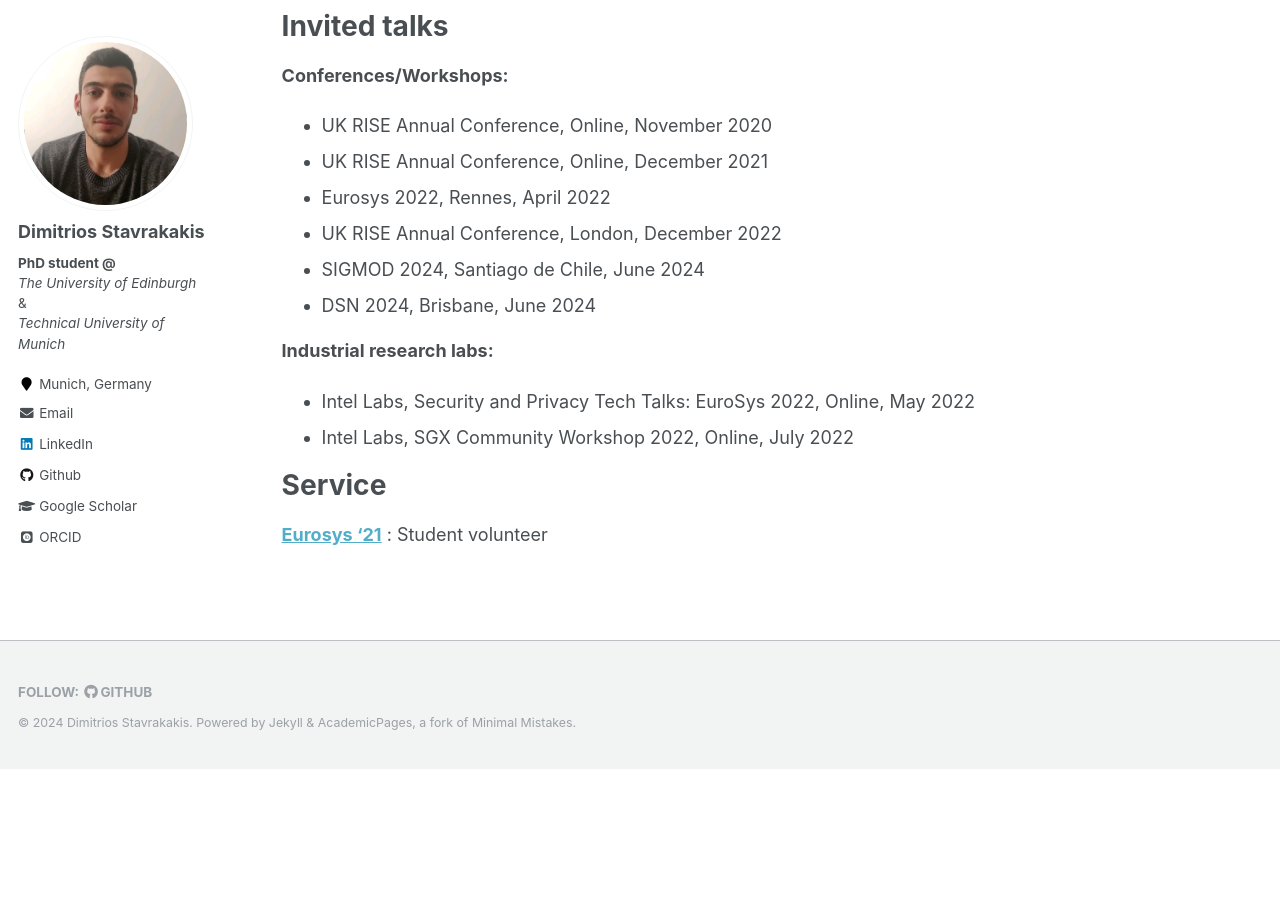
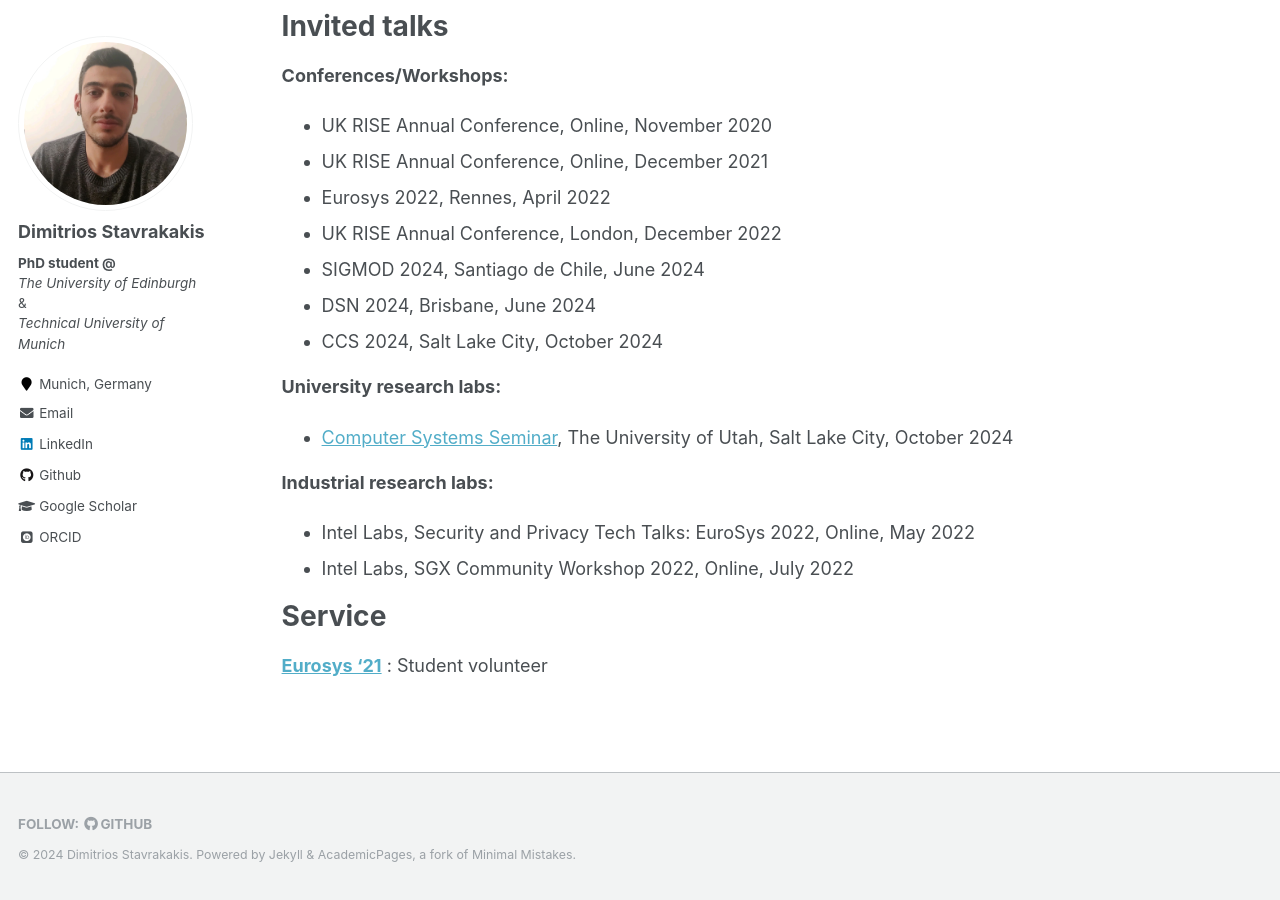
Before and after one commit to dimstav23/dimstav23.github.io, a Jekyll site: the page built from _pages/cv.md, in a window 1280 px wide and 900 px high, scrolled down 1510 px. Built offline with Jekyll 4.4.1, drawn with Linux system fonts in a browser that asks for light colours; some web fonts are replaced; before the commit the page ends 2279 px from its top, so only the background shows below that.

Commit message:
update cv
Signed-off-by: dimstav23 <dimstav23@gmail.com>

```diff
--- a/_pages/cv.md
+++ b/_pages/cv.md
@@ -71,6 +71,10 @@ Invited talks
 - UK RISE Annual Conference, London, December 2022
 - SIGMOD 2024, Santiago de Chile, June 2024
 - DSN 2024, Brisbane, June 2024
+- CCS 2024, Salt Lake City, October 2024
+
+**University research labs:**
+- [Computer Systems Seminar](https://www.eng.utah.edu/~csl-sem/), The University of Utah, Salt Lake City, October 2024
 
 **Industrial research labs:**
 - Intel Labs, Security and Privacy Tech Talks: EuroSys 2022, Online, May 2022
```
